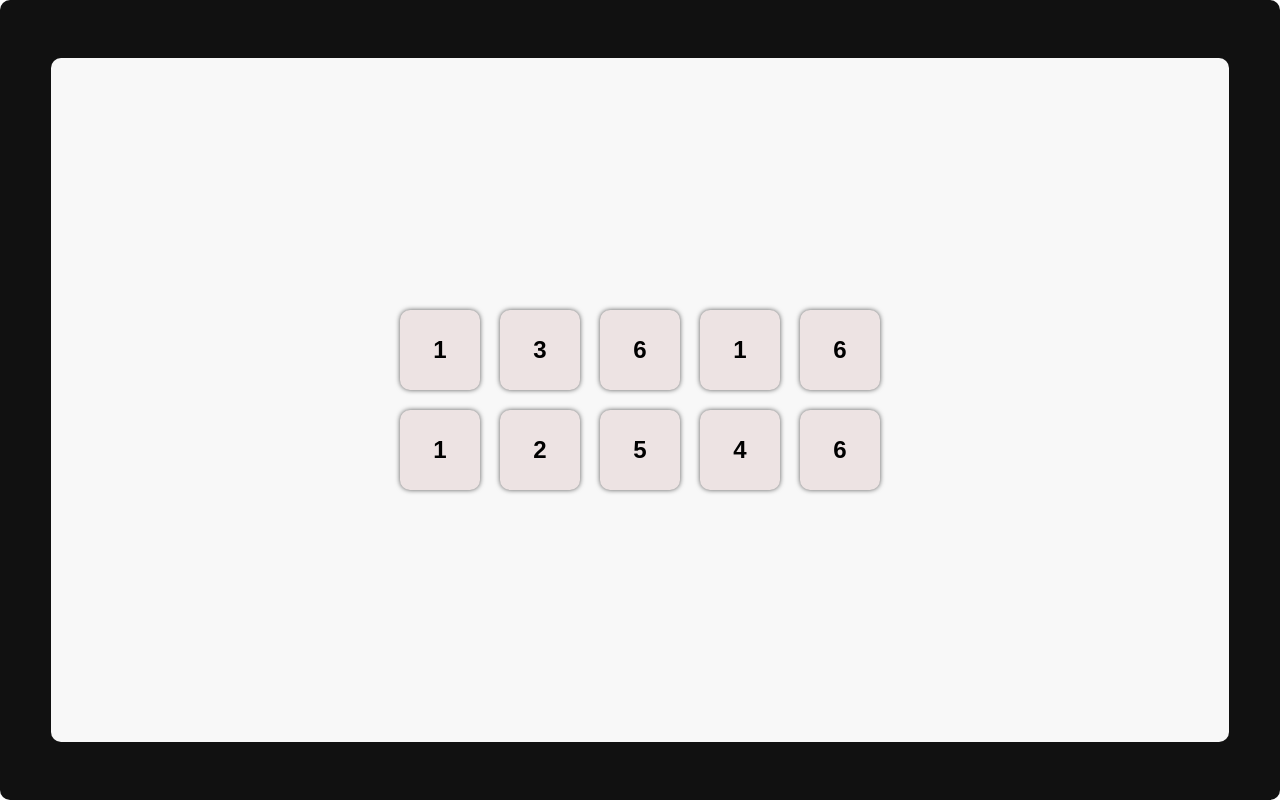
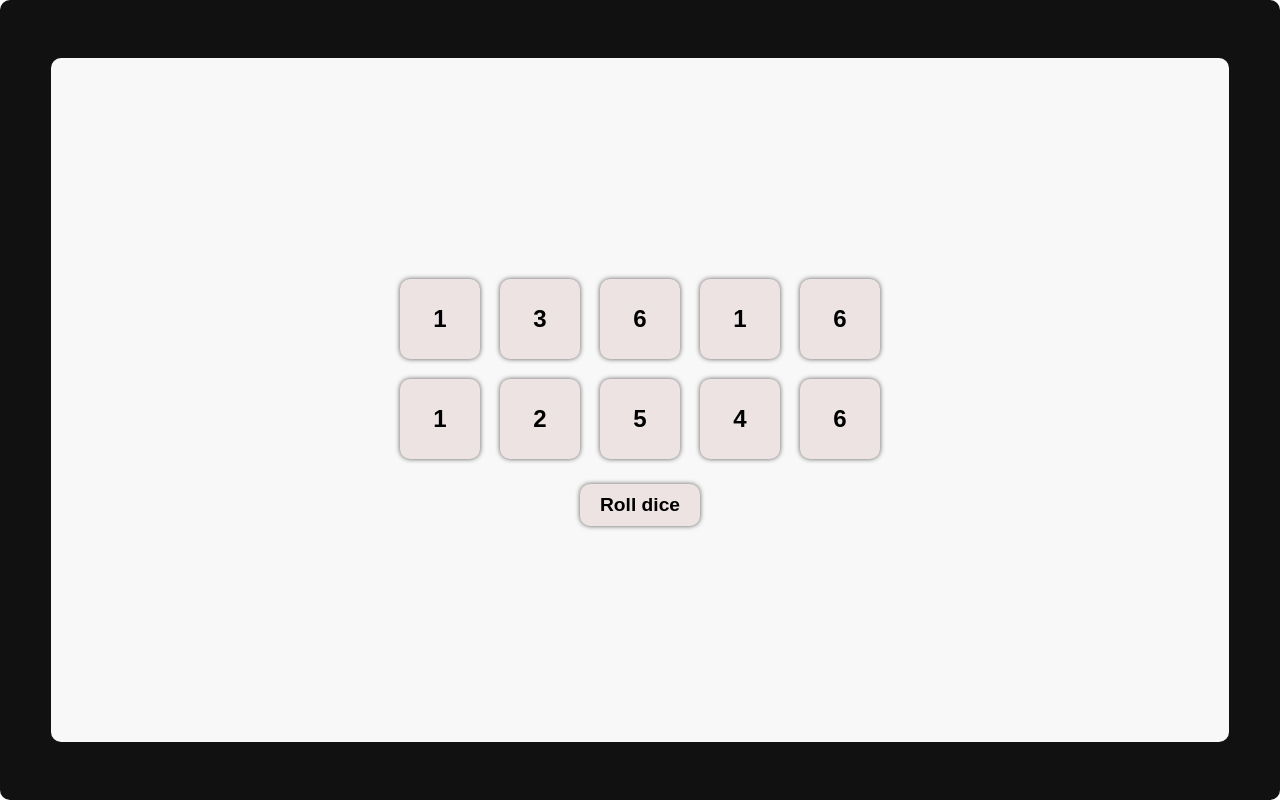
Before and after one commit to Anxhi04/tenzies-game, a React (Create React App) app: page / in a window 1280 px wide. Built offline with nearby package versions, Linux system fonts and the light colour scheme.

Commit message:
shtitmi i butonit stilizimi i tij dhe shtimi i funksionalitetei q ekur te klikohet te vendosen numra te rinj

```diff
--- a/src/App.css
+++ b/src/App.css
@@ -16,3 +16,17 @@
 .dice:hover{
   background: rgb(237, 221, 221);
 }
+.rollBtn{
+  background : rgb(237, 227, 227);
+  border: none;
+  padding: 10px 20px;
+  border-radius: 10px;
+  box-shadow: 0px 0px 5px rgba(0, 0, 0, 0.642);
+  cursor: pointer;
+  font-size: 1.2rem;
+  font-weight: bold;
+  margin-top: 20px;
+}
+.rollBtn:hover{
+  background: rgb(237, 221, 221);
+}
--- a/src/components/main.jsx
+++ b/src/components/main.jsx
@@ -13,7 +13,10 @@ export default function Main(){
         return  dice.map(num =>
        <Dice value={num} />
     )
-}
+
+}  function rollDice(){
+        setDice(allNewDice())
+    }
   return(
     <>
         <div className="frame">
@@ -22,6 +25,8 @@ export default function Main(){
                     {diceElements()}
                </div>
 
+               <button onClick={rollDice} className="rollBtn">Roll dice</button>
+
                 </div>
 
         </div>
--- a/src/index.css
+++ b/src/index.css
@@ -28,6 +28,7 @@ body {
   display: flex;
   justify-content: center;
   align-items: center;
+  flex-direction: column;
 }
 
 .dice-container{
```
